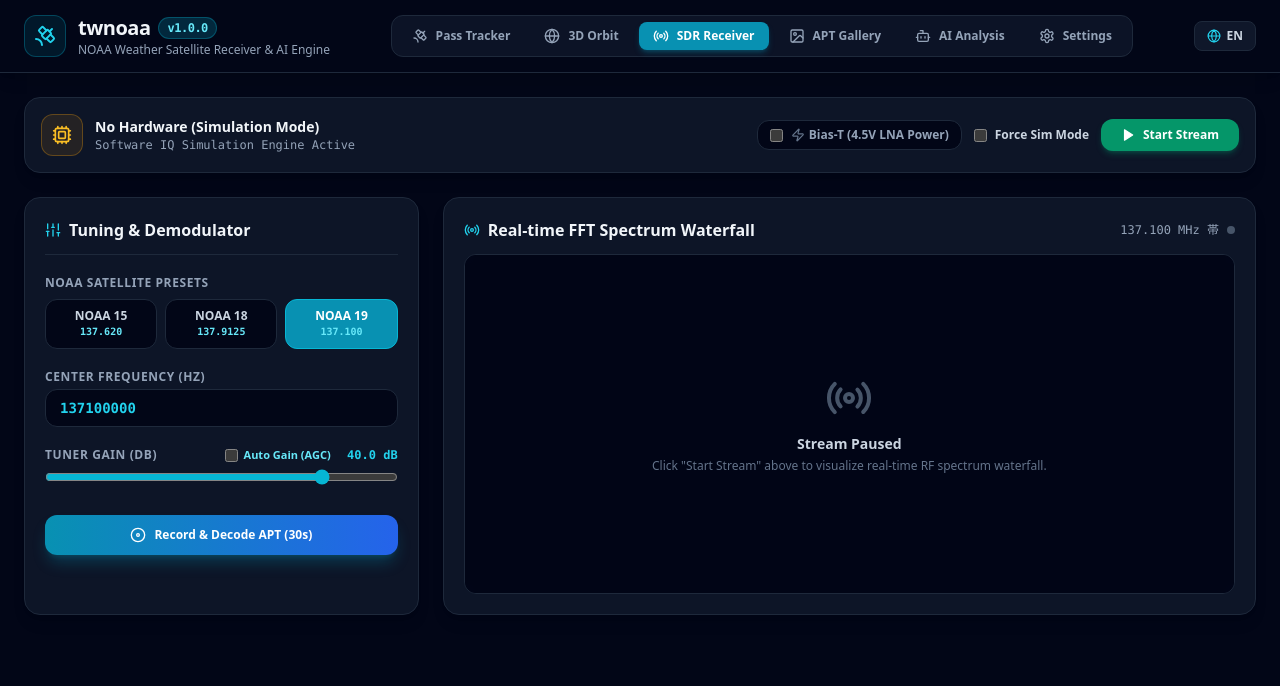
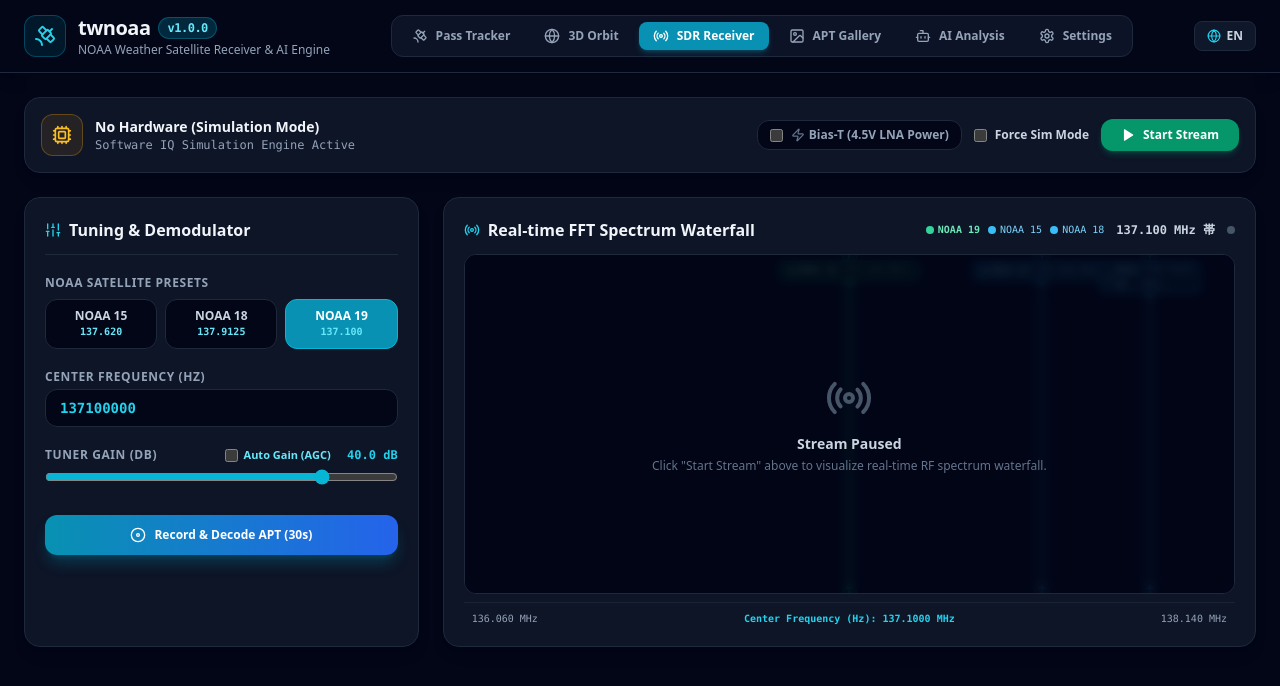
Before and after one commit to twsnmp/twnoaa, a Svelte app in the folder frontend/: page / in a window 1280 px wide. Both pictures are taken after a click on the button "SDR Receiver". Shown: the top 686 px of the page. Built offline with nearby package versions, Linux system fonts and the light colour scheme.

Commit message:
feat(sdr): add reference frequency and satellite markers to real-time waterfall

```diff
--- a/frontend/src/components/SDRControl.svelte
+++ b/frontend/src/components/SDRControl.svelte
@@ -10,6 +10,13 @@
   let autoGain = $state(false)
   let biasTee = $state(false)
   let forceSim = $state(false)
+  let sampleRate = $state(2080000)
+
+  const SATELLITE_LIST = [
+    { id: 'noaa19', name: 'NOAA 19', freq: 137100000, displayFreq: '137.100' },
+    { id: 'noaa15', name: 'NOAA 15', freq: 137620000, displayFreq: '137.620' },
+    { id: 'noaa18', name: 'NOAA 18', freq: 137912500, displayFreq: '137.9125' }
+  ]
 
   let sdrInfo = $state({ count: 0, name: 'Scanning...', is_present: false })
   let isStreaming = $state(false)
@@ -24,6 +31,52 @@
 
   let canvasEl
   let ctx
+
+  let freqMarkers = $derived.by(() => {
+    const curFreq = Number(centerFreq)
+    const span = sampleRate || 2080000
+    const startFreq = curFreq - span / 2
+    const endFreq = curFreq + span / 2
+
+    // Check if the current center frequency matches one of the NOAA satellite frequencies
+    const isSatTuned = SATELLITE_LIST.some(s => s.freq === curFreq)
+
+    if (isSatTuned) {
+      // Show all satellites that fall within the current bandwidth
+      const markers = []
+      for (const sat of SATELLITE_LIST) {
+        if (sat.freq >= startFreq && sat.freq <= endFreq) {
+          const ratio = (sat.freq - startFreq) / span
+          const isPrimary = sat.freq === curFreq
+          markers.push({
+            name: sat.name,
+            freq: sat.freq,
+            displayFreq: `${sat.displayFreq} MHz`,
+            ratio: ratio,
+            percent: ratio * 100,
+            isPrimary: isPrimary,
+            color: isPrimary ? '#10b981' : '#38bdf8',
+            badgeBg: isPrimary
+              ? 'bg-emerald-950/90 border-emerald-500 text-emerald-300'
+              : 'bg-sky-950/90 border-sky-500 text-sky-300'
+          })
+        }
+      }
+      return markers
+    } else {
+      // Custom frequency: only show the center reference frequency line
+      return [{
+        name: i18n.t('sdr.centerFreqMarker') || 'Center',
+        freq: curFreq,
+        displayFreq: `${(curFreq / 1e6).toFixed(4)} MHz`,
+        ratio: 0.5,
+        percent: 50,
+        isPrimary: true,
+        color: '#10b981',
+        badgeBg: 'bg-emerald-950/90 border-emerald-500 text-emerald-300'
+      }]
+    }
+  })
 
   function getDeviceDisplayName(info) {
     if (!info) return ''
@@ -51,6 +104,7 @@
           if (cfg.tuner_gain !== undefined) tunerGain = cfg.tuner_gain
           if (cfg.tuner_gain_auto !== undefined) autoGain = cfg.tuner_gain_auto
           if (cfg.bias_tee !== undefined) biasTee = cfg.bias_tee
+          if (cfg.sample_rate) sampleRate = cfg.sample_rate
         }
       } catch (err) {
         console.error("Failed to load config:", err)
@@ -481,8 +535,16 @@
           {i18n.t('sdr.waterfall')}
         </h3>
 
-        <div class="flex items-center gap-2 text-xs font-mono text-slate-400">
-          <span>{(centerFreq / 1000000).toFixed(3)} MHz 帯</span>
+        <div class="flex items-center gap-3 text-xs font-mono text-slate-400">
+          <div class="hidden sm:flex items-center gap-2 text-[10px]">
+            {#each freqMarkers as marker}
+              <span class="flex items-center gap-1">
+                <span class="w-2 h-2 rounded-full {marker.isPrimary ? 'bg-emerald-400' : 'bg-sky-400'}"></span>
+                <span class="{marker.isPrimary ? 'text-emerald-300 font-bold' : 'text-sky-300'}">{marker.name}</span>
+              </span>
+            {/each}
+          </div>
+          <span class="text-slate-300 font-semibold">{(centerFreq / 1000000).toFixed(3)} MHz 帯</span>
           <span class="w-2 h-2 rounded-full {isStreaming ? 'bg-emerald-400 animate-ping' : 'bg-slate-600'}"></span>
         </div>
       </div>
@@ -495,14 +557,70 @@
           class="w-full h-full object-cover block"
         ></canvas>
 
+        <!-- Frequency Guideline Overlay Layer -->
+        <div class="absolute inset-0 pointer-events-none overflow-hidden select-none">
+          {#each freqMarkers as marker}
+            <!-- Bandwidth Shading for NOAA satellites -->
+            {#if marker.name.startsWith('NOAA')}
+              {@const bwHalfPercent = (20000 / sampleRate) * 100}
+              <div
+                class="absolute top-0 bottom-0 pointer-events-none transition-all duration-300"
+                style="left: {marker.percent - bwHalfPercent}%; width: {bwHalfPercent * 2}%; background-color: {marker.isPrimary ? 'rgba(16, 185, 129, 0.14)' : 'rgba(56, 189, 248, 0.08)'}; border-left: 1px dashed {marker.isPrimary ? 'rgba(16, 185, 129, 0.35)' : 'rgba(56, 189, 248, 0.25)'}; border-right: 1px dashed {marker.isPrimary ? 'rgba(16, 185, 129, 0.35)' : 'rgba(56, 189, 248, 0.25)'};"
+              ></div>
+            {/if}
+
+            <!-- Vertical Guideline -->
+            <div
+              class="absolute top-0 bottom-0 pointer-events-none -translate-x-1/2 border-l transition-all duration-300"
+              style="left: {marker.percent}%; border-color: {marker.color}; border-left-style: dashed; border-left-width: {marker.isPrimary ? '1.5px' : '1px'}; opacity: {marker.isPrimary ? '0.95' : '0.8'};"
+            ></div>
+
+            <!-- Top Marker Badge -->
+            <div
+              class="absolute top-1.5 -translate-x-1/2 flex flex-col items-center pointer-events-none z-10 transition-all duration-300"
+              style="left: {marker.percent}%;"
+            >
+              <span class="px-2 py-0.5 rounded-md text-[9px] font-mono font-bold border shadow-lg flex items-center gap-1 backdrop-blur-md {marker.badgeBg}">
+                <span class="w-1.5 h-1.5 rounded-full {marker.isPrimary ? 'bg-emerald-400' : 'bg-sky-400'}"></span>
+                <span>{marker.name}</span>
+                <span class="opacity-80 font-normal">({marker.displayFreq})</span>
+              </span>
+              <!-- Down Arrow Pin -->
+              <span
+                class="w-0 h-0 border-l-[4px] border-l-transparent border-r-[4px] border-r-transparent border-t-[5px]"
+                style="border-top-color: {marker.color};"
+              ></span>
+            </div>
+
+            <!-- Bottom Marker Pin -->
+            <div
+              class="absolute bottom-1 -translate-x-1/2 flex flex-col items-center pointer-events-none z-10 transition-all duration-300"
+              style="left: {marker.percent}%;"
+            >
+              <!-- Up Arrow Pin -->
+              <span
+                class="w-0 h-0 border-l-[4px] border-l-transparent border-r-[4px] border-r-transparent border-b-[5px]"
+                style="border-bottom-color: {marker.color};"
+              ></span>
+            </div>
+          {/each}
+        </div>
+
         {#if !isStreaming}
-          <div class="absolute inset-0 bg-slate-950/80 backdrop-blur-sm flex flex-col items-center justify-center p-6 text-center">
+          <div class="absolute inset-0 bg-slate-950/80 backdrop-blur-sm flex flex-col items-center justify-center p-6 text-center z-20">
             <Radio class="w-12 h-12 text-slate-600 mb-3" />
             <p class="text-sm font-semibold text-slate-300">{i18n.t('sdr.streamPaused')}</p>
             <p class="text-xs text-slate-500 mt-1">{i18n.t('sdr.streamPausedHint')}</p>
           </div>
         {/if}
       </div>
+
+      <!-- Frequency Axis Scale at bottom -->
+      <div class="flex justify-between text-[10px] font-mono text-slate-400 px-2 pt-2 border-t border-slate-800/80 mt-2">
+        <span>{((centerFreq - sampleRate / 2) / 1e6).toFixed(3)} MHz</span>
+        <span class="text-cyan-400 font-semibold">{i18n.t('sdr.centerFreq')}: {(centerFreq / 1e6).toFixed(4)} MHz</span>
+        <span>{((centerFreq + sampleRate / 2) / 1e6).toFixed(3)} MHz</span>
+      </div>
     </div>
   </div>
 </div>
--- a/frontend/src/i18n.svelte.js
+++ b/frontend/src/i18n.svelte.js
@@ -76,7 +76,9 @@
       deviceFound: "RTL-SDR Device #{id} ({count} found)",
       noHardware: "No Hardware (Simulation Mode)",
       autoRecordingInProgress: "Auto-recording {sat} in progress... {seconds}s remaining",
-      recordingBusy: "Recording already in progress"
+      recordingBusy: "Recording already in progress",
+      centerFreqMarker: "Center",
+      satFreqMarker: "Sat Freq"
     },
     gallery: {
       title: "Decoded APT Image Gallery",
@@ -108,7 +110,11 @@
       clickToZoom: "Click image to view full size",
       delete: "Delete Record",
       deleteConfirm: "Are you sure you want to delete this pass record and its image files?",
+      batchDelete: "Batch Delete",
+      batchDeleteConfirm: "Are you sure you want to delete the {count} selected pass records and their image files?",
+      batchDeleteBtn: "Delete Selected ({count})",
       cancel: "Cancel",
+
       imageNotFound: "Image file not found or failed to decode.",
       signalChartTitle: "Signal & Noise History Chart",
       signalHistoryTab: "Signal Graph",
@@ -309,7 +315,9 @@
       deviceFound: "RTL-SDR デバイス #{id} ({count}件検出)",
       noHardware: "SDRハードウェア非検出 (シミュレーションモード)",
       autoRecordingInProgress: "自動録音中 ({sat})... 残り {seconds} 秒",
-      recordingBusy: "録音が既に実行中です"
+      recordingBusy: "録音が既に実行中です",
+      centerFreqMarker: "基準周波数 (中心)",
+      satFreqMarker: "衛星周波数"
     },
     gallery: {
       title: "デコード済み APT 衛星画像ギャラリー",
@@ -341,7 +349,11 @@
       clickToZoom: "クリックで拡大表示",
       delete: "レコード削除",
       deleteConfirm: "この受信履歴と関連画像ファイルを削除しますか？",
+      batchDelete: "一括削除",
+      batchDeleteConfirm: "選択した{count}件の受信履歴と関連画像ファイルを削除しますか？",
+      batchDeleteBtn: "チェックした項目を削除 ({count})",
       cancel: "キャンセル",
+
       imageNotFound: "画像ファイルが存在しないか、受信・復調に失敗したデータです。",
       signalChartTitle: "受信信号 ＆ ノイズ時系列変化グラフ",
       signalHistoryTab: "信号変化グラフ",
@@ -481,7 +493,7 @@
     }
   }
 
-  t(path) {
+  t(path, params = {}) {
     const keys = path.split('.')
     let translation = translations[this.currentLocale]
     for (const key of keys) {
@@ -491,8 +503,14 @@
         return keys[keys.length - 1]
       }
     }
+    if (typeof translation === 'string' && params && typeof params === 'object') {
+      for (const [k, v] of Object.entries(params)) {
+        translation = translation.replaceAll(`{${k}}`, String(v))
+      }
+    }
     return translation
   }
+
 }
 
 export const i18n = new I18nManager()
```
